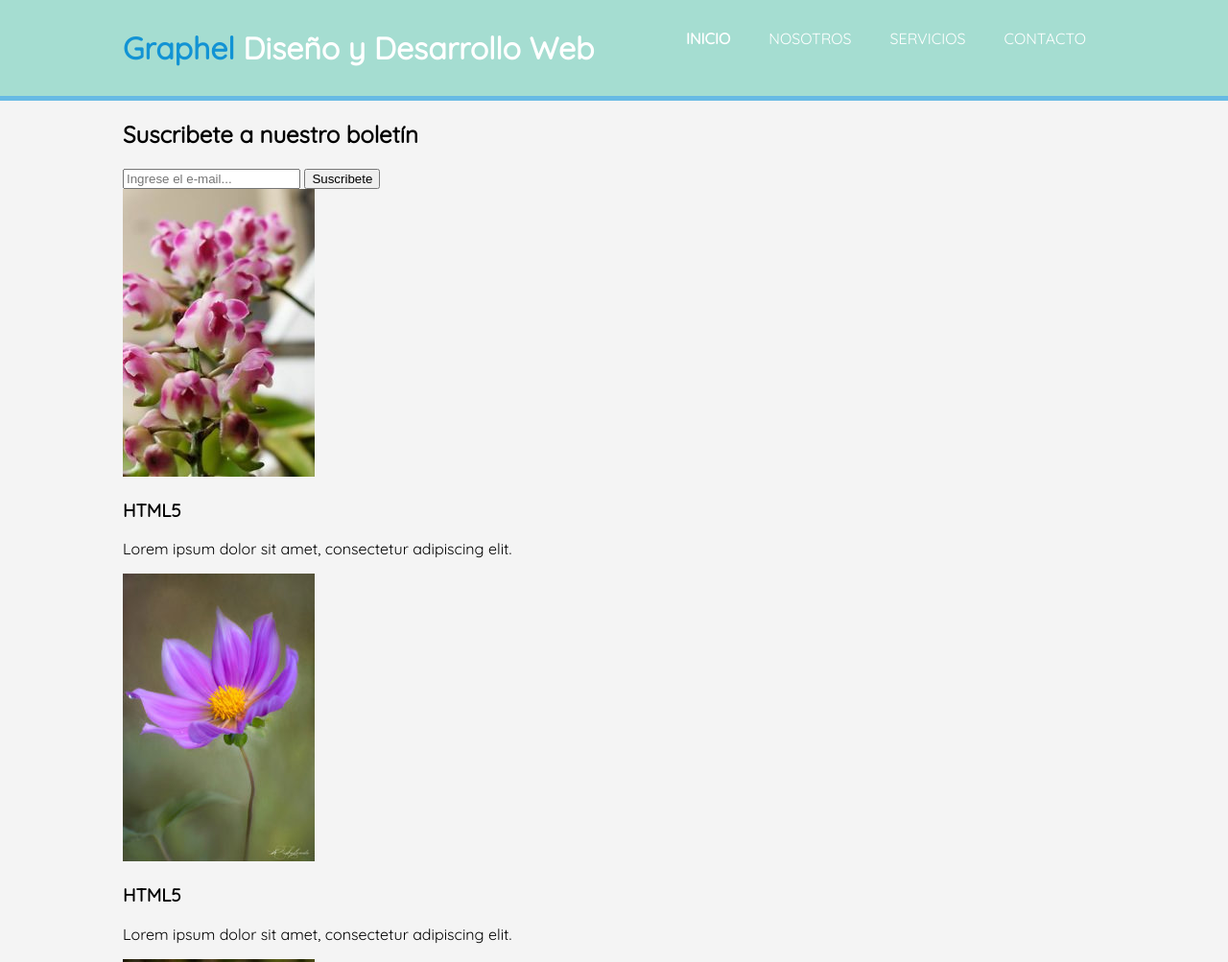
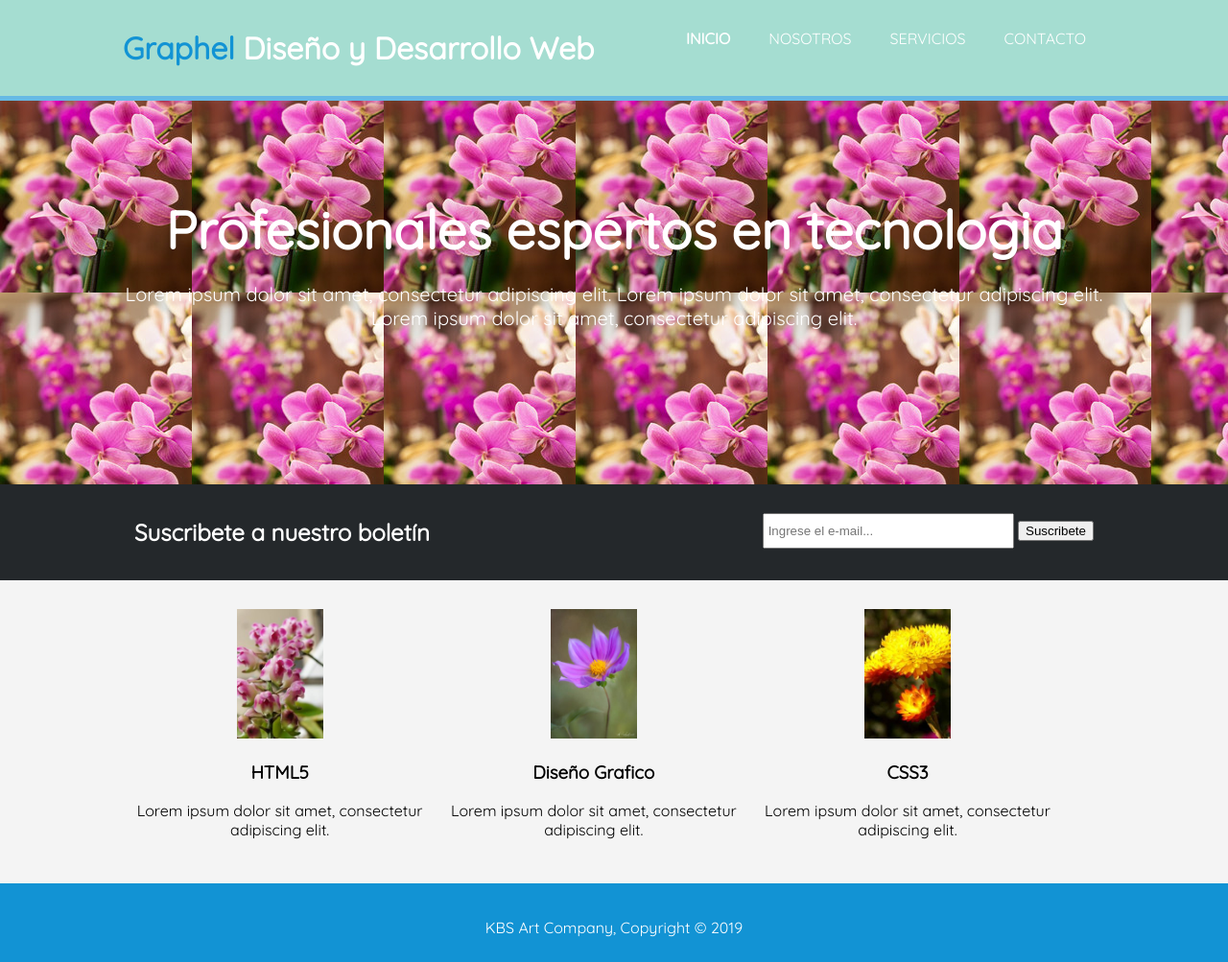
Before and after one commit to karinabrsa/Pagina-Web, a plain HTML site: page index.html in a window 1280 px wide. Shown: the top 1003 px of the page at 96% size. Drawn offline with Linux system fonts and the light colour scheme.

Commit message:
agregando header,contenedores,menu y probando estilos

```diff
--- a/css/estilos.css
+++ b/css/estilos.css
@@ -57,3 +57,59 @@ header .resaltado,header .actual{
     color: #1293d4;
     font-weight: bold;
 }
+/*Cabecera con imagen*/
+#cabecera{
+    min-height: 400px;
+    /*Como se esta en la carpeta css se ponen 2 puntos
+    para regresar y entrar en la carpeta img*/
+    background: url('../img/10.jpg') 0 -400px;
+    text-align: center;
+    color: #fff;
+}
+#cabecera h1{
+    margin-top: 100px;
+    font-size: 55px;
+    margin-bottom: 10px;
+}
+#cabecera p{
+    font-size: 20px;
+}
+/*Formulario boletin*/
+#boletin{
+    padding: 15px;
+    color: #fff;
+    background: #24282b;
+}
+#boletin h1{
+    float: left;
+}
+#boletin form{
+    float: right;
+    margin-top: 15px;
+}
+#boletin input[type="email"]{
+    padding: 4px;
+    height: 25px;
+    width: 250px;
+}
+/*Cajas*/
+#cajas{
+    margin-top: 20px;
+}
+#cajas .caja{
+    float: left;
+    text-align: center;
+    width: 30%;
+    padding: 10px;
+}
+#cajas .caja img{
+    width: 90px;
+}
+/*Footer o pie de pagina*/
+footer{
+    padding: 20px;
+    margin-top: 20px;
+    color:#fff;
+    background-color: #1293d4;
+    text-align: center;
+}
--- a/index.html
+++ b/index.html
@@ -27,6 +27,17 @@
             </div>
         </header>
 
+        <section id="cabecera">
+            <div class="contenedor">
+                <h1>Profesionales espertos en tecnologia</h1>
+                <p>Lorem ipsum dolor sit amet, consectetur adipiscing elit.
+                        Lorem ipsum dolor sit amet, consectetur adipiscing elit.
+                        Lorem ipsum dolor sit amet, consectetur adipiscing elit.
+                </p>
+
+            </div>
+        </section>
+
         <section id="boletin">
             <div class="contenedor">
                 <h1>Suscribete a nuestro boletín</h1>
@@ -44,13 +55,22 @@
                     <h3>HTML5</h3>
                     <p>Lorem ipsum dolor sit amet, consectetur adipiscing elit.</p>
                 </div>
+
+                <div class="caja">
+                        <img src="img/1.jpg">
+                        <h3>Diseño Grafico</h3>
+                        <p>Lorem ipsum dolor sit amet, consectetur adipiscing elit.</p>
+                </div>
+
+                <div class="caja">
+                        <img src="img/2.jpg">
+                        <h3>CSS3</h3>
+                        <p>Lorem ipsum dolor sit amet, consectetur adipiscing elit.</p>
+                </div>
             </div>
+            <!--
             <div class="contenedor">
-                <div class="caja">
-                    <img src="img/1.jpg">
-                    <h3>HTML5</h3>
-                    <p>Lorem ipsum dolor sit amet, consectetur adipiscing elit.</p>
-                </div>
+
             </div>
             <div class="contenedor">
                 <div class="caja">
@@ -65,7 +85,7 @@
                     <h3>Diseño Grafico</h3>
                     <p>Lorem ipsum dolor sit amet, consectetur adipiscing elit.</p>
                 </div>
-            </div>
+            </div>-->
         </section>
         <footer>
             <p>KBS Art Company, Copyright &copy; 2019</p>
```
